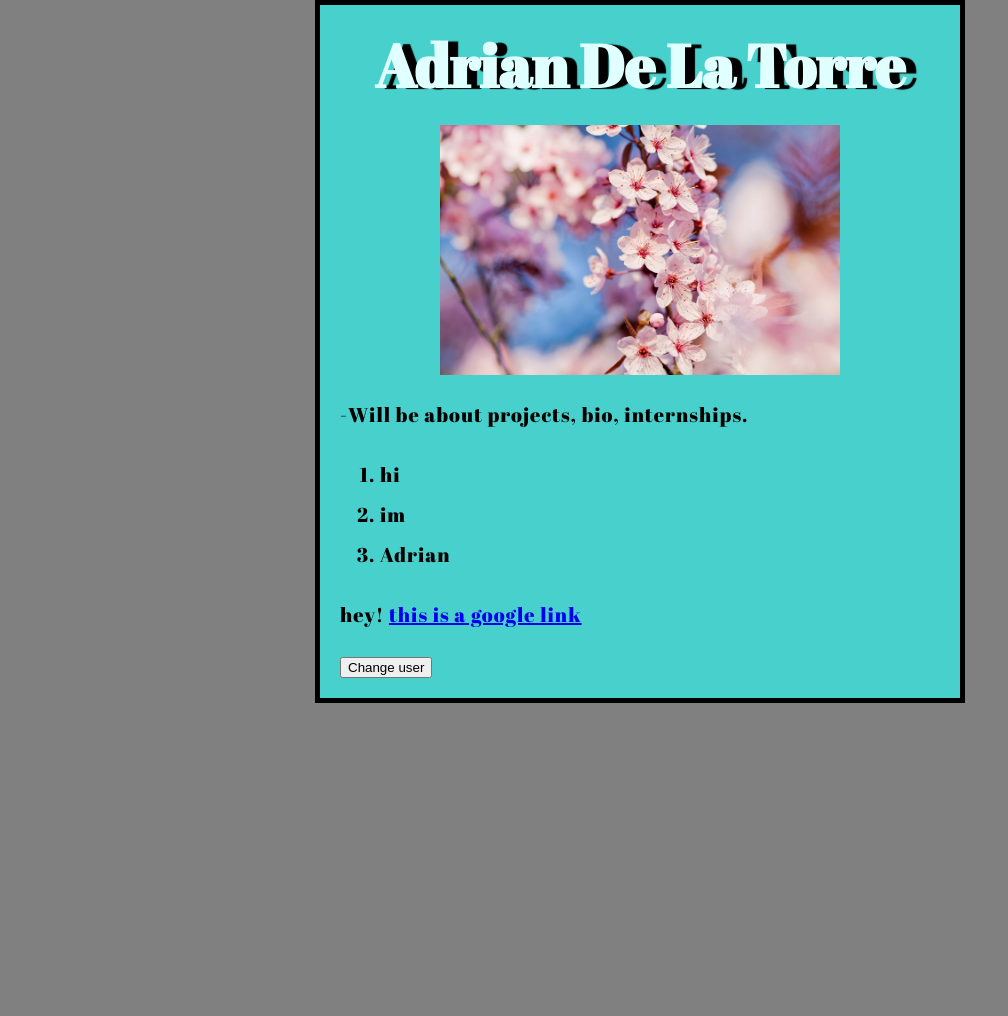
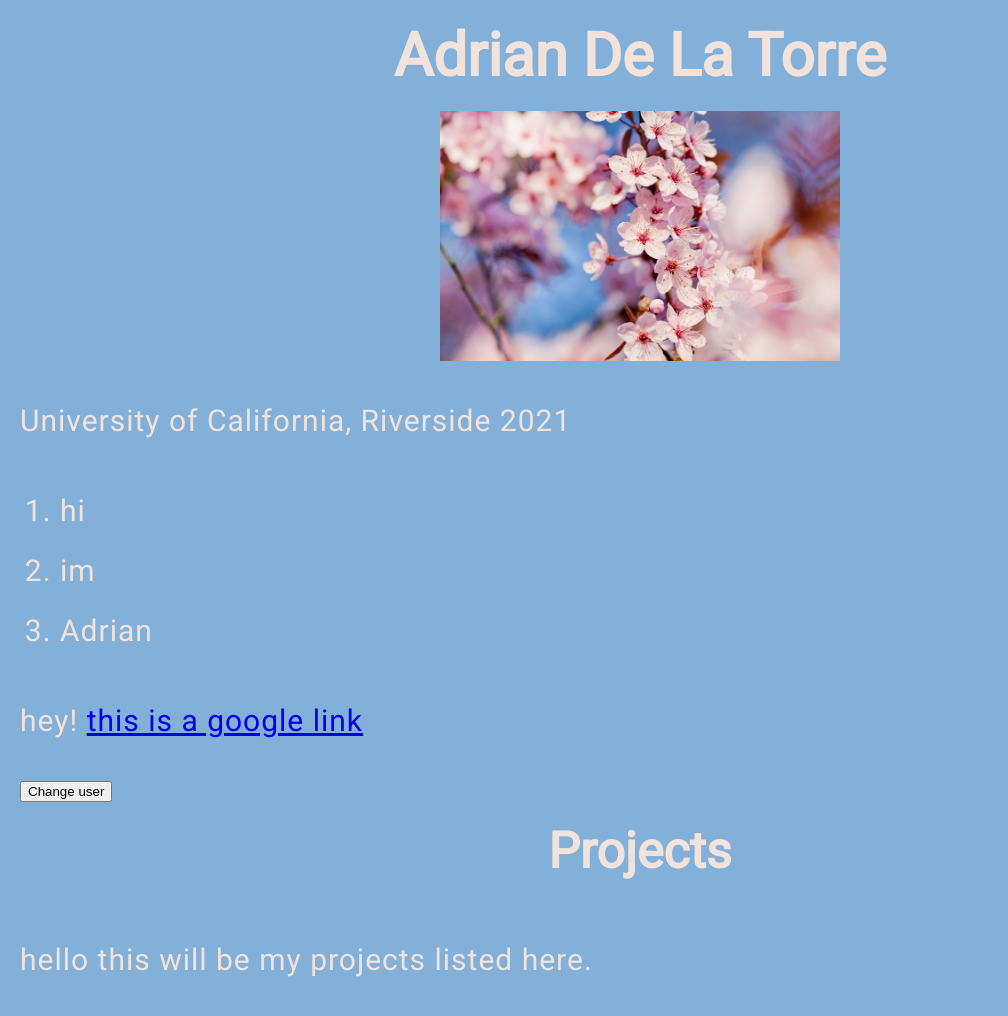
Before and after one commit to adel037/adel037.github.io, a plain HTML site: page index.html in a window 1280 px wide. Shown: the whole page, without its empty margins (0-1008 px from the left). Before the commit the page ends 800 px from the top, so only its background shows below. Drawn offline with Linux system fonts and the light colour scheme.

Commit message:
small format changes

```diff
--- a/index.html
+++ b/index.html
@@ -3,7 +3,7 @@
   <head>
     <!-- links -->
     <link href="styles/style.css" rel="stylesheet">
-    <link href="https://fonts.googleapis.com/css?family=Abril+Fatface&display=swap" rel="stylesheet">
+    <link href="https://fonts.googleapis.com/css2?family=Roboto&display=swap" rel="stylesheet">
 
     <meta charset="utf-8">
     <title>Adrian @ UCR</title>
@@ -11,7 +11,7 @@
   <body>
     <h1>Adrian De La Torre</h1>
     <img src="images/Cherry-Blossom-Wallpaper.jpg" alt="Cherry blossom flower">
-    <p>-Will be about projects, bio, internships.</p>
+    <p>University of California, Riverside 2021</p>
     <ol>
       <li>hi</li>
       <li>im</li>
@@ -19,6 +19,9 @@
     </ol>
     <p>hey! <a href="https://www.google.com/">this is a google link</a></p>
     <button>Change user</button>
+
+    <h2>Projects</h2>
+    <p>hello this will be my projects listed here.</p>
     <script src="scripts/main.js"></script>
   </body>
 </html>
--- a/styles/style.css
+++ b/styles/style.css
@@ -1,7 +1,7 @@
 html {
   font-size: 10;
-  font-family: 'Abril Fatface', cursive;
-  background-color: gray;
+  font-family: 'Roboto';
+  /* border: 5px solid black; */
 }
 
 h1 {
@@ -9,22 +9,33 @@ h1 {
   text-align: center;
   margin: 0;
   padding: 20px 0;
-  color: lightcyan;
-  text-shadow: 10px 1px 1px black;
+  color: #F2E2DC;
+  /* text-shadow: -1px -1px 0 #59180A, 1px -1px 0 #59180A, -1px 1px 0 #59180A, 1px 1px 0 #59180A; */
+}
+
+h2 {
+  font-size: 50px;
+  text-align: center;
+  margin: 0;
+  padding: 20px 0;
+  color: #F2E2DC;
+  /* text-shadow: -1px -1px 0 #59180A, 1px -1px 0 #59180A, -1px 1px 0 #59180A, 1px 1px 0 #59180A; */
 }
 
 p, li {
-  font-size: 20px;
+  font-size: 30px;
   line-height: 2;
   letter-spacing: 1px;
+  text-align: left;
+  color: #F2E2DC;
 }
 
 body {
-  width: 600px;
+  /* width: 600px; */
   margin: 0 auto;
-  background-color: mediumturquoise;
+  background-color: #82B0D9;
   padding: 0px 20px 20px 20px;
-  border: 5px solid black;
+  /* border: 5px solid black; */
 }
 
 img {
```
